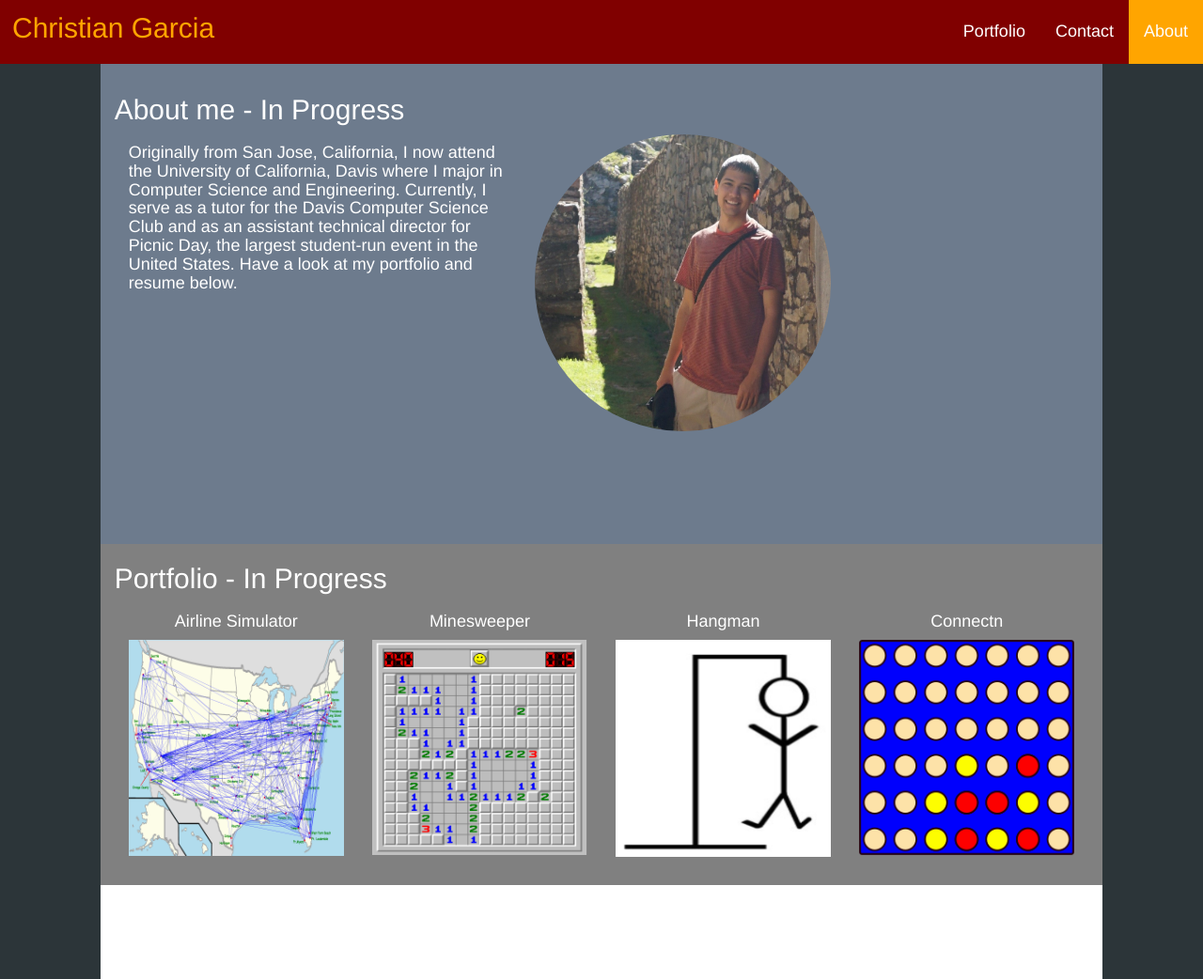
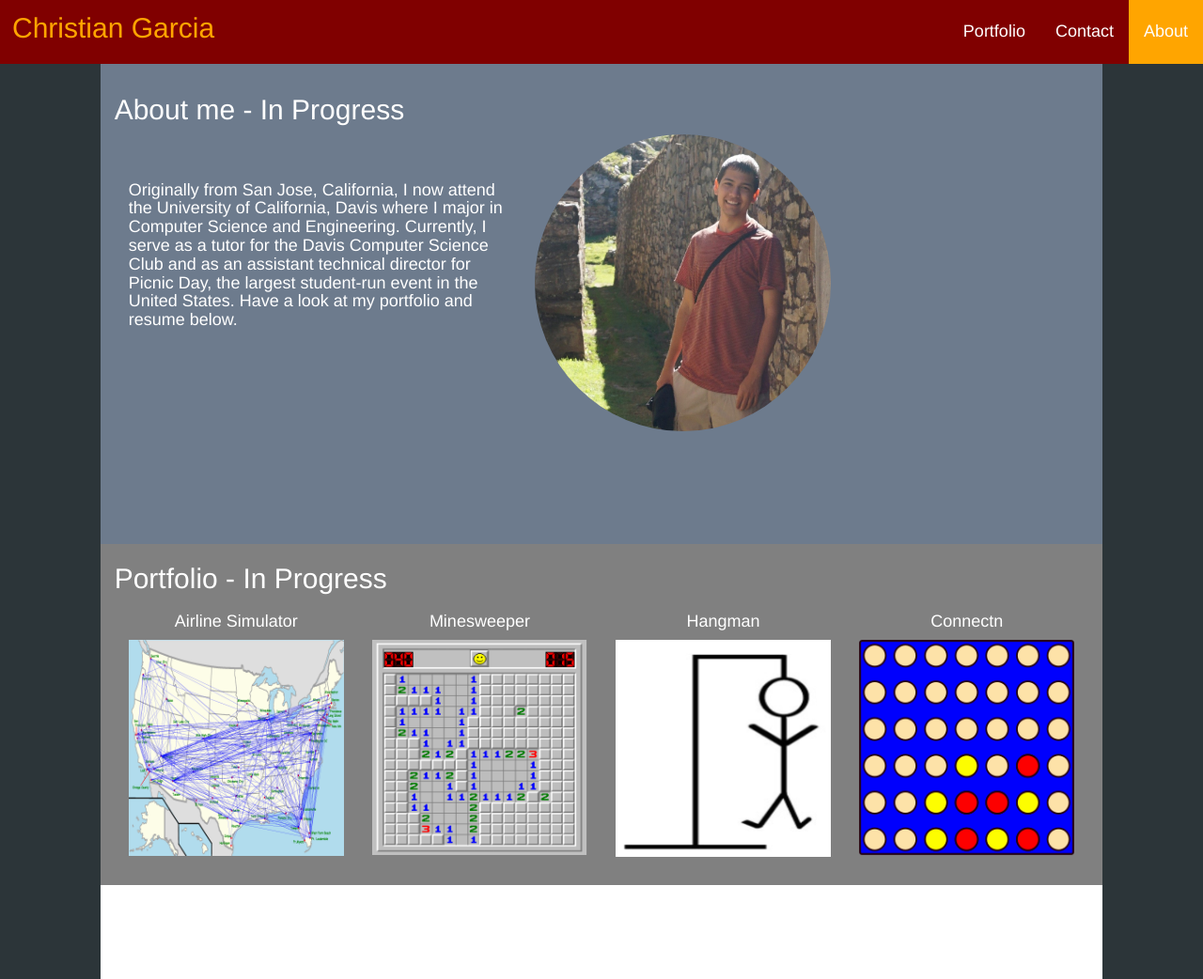
Before and after one commit to KitanGarcia/KitanGarcia.github.io, a Jekyll site: the page index.html, which Jekyll copies as it is, in a window 1280 px wide and 1042 px high. Shown: the whole window at 94% size. Built offline with Jekyll 4.4.1, drawn with Linux system fonts in a browser that asks for light colours.

```diff
--- a/index.html
+++ b/index.html
@@ -23,7 +23,7 @@
           <br></br>
           <br></br>
           <h2 class = "abouttext">About me - In Progress</h2>
-          <h4 class = "abouttext col-md-5 col-xs-5"> Originally from San Jose, California, I now attend the University of California, Davis where I major in Computer Science and Engineering. Currently, I serve as a tutor for the Davis Computer Science Club and as an assistant technical director for Picnic Day, the largest student-run event in the United States. Have a look at my portfolio and resume below.</h4>
+          <h4 class = "abouttext col-md-5 col-xs-5"><br><br> Originally from San Jose, California, I now attend the University of California, Davis where I major in Computer Science and Engineering. Currently, I serve as a tutor for the Davis Computer Science Club and as an assistant technical director for Picnic Day, the largest student-run event in the United States. Have a look at my portfolio and resume below.</h4>
           <img class = "img-responsive col-md-4 col-xs-4 imgme" src = "/images/aboutme.JPG">
         </div>
       <div class = "right col-md-1 col-xs-1"></div>
```
